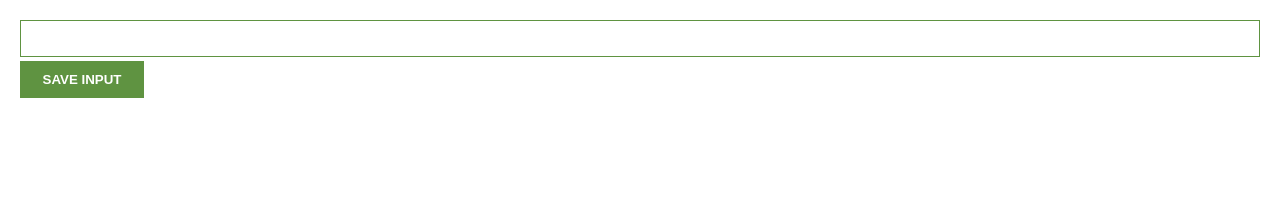
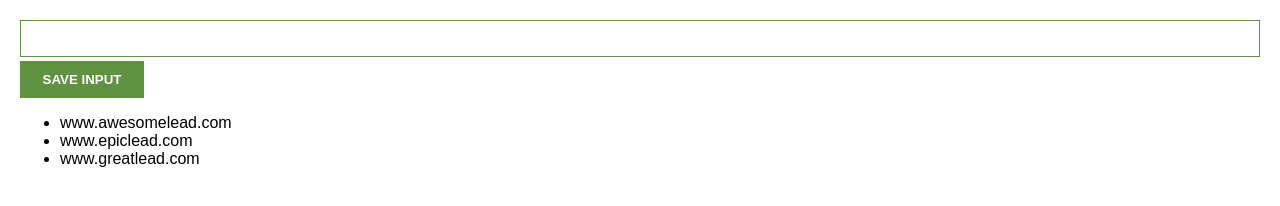
Before and after one commit to AntReyn12/chrome-extension-js, a plain HTML site: page index.html in a window 1280 px wide. Drawn offline with Linux system fonts and the light colour scheme.

Commit message:
added ul and li elements to the app

```diff
--- a/index.html
+++ b/index.html
@@ -15,6 +15,7 @@
     <div class="input-section">
       <input type="text" id="input-el" />
       <button id="input-btn">SAVE INPUT</button>
+      <ul id="list-el"></ul>
     </div>
   </body>
 </html>
--- a/index.js
+++ b/index.js
@@ -1,7 +1,15 @@
 const inputBtn = document.querySelector("#input-btn");
 const inputEl = document.querySelector("#input-el");
-const myLeads = [];
+const ulEl = document.querySelector("#list-el");
+let myLeads = ["www.awesomelead.com", "www.epiclead.com", "www.greatlead.com"];
+
+console.log(ulEl);
 
 inputBtn.addEventListener("click", function () {
-  console.log("Button clicked from event listener");
+  myLeads.push(inputEl.value);
+  console.log(myLeads);
 });
+
+for (i = 0; i < myLeads.length; i++) {
+  ulEl.innerHTML += "<li>" + myLeads[i] + "</li>";
+}
```
